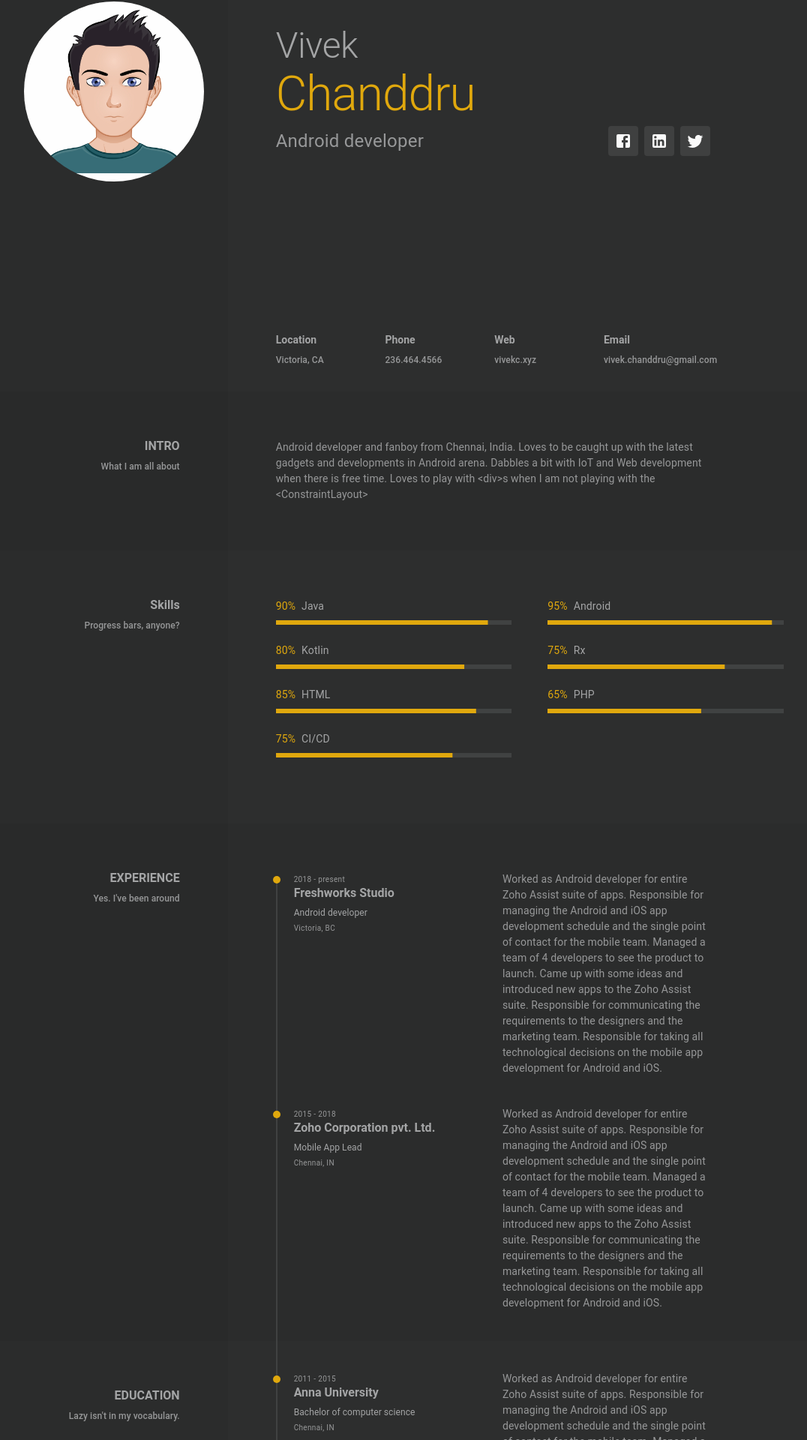
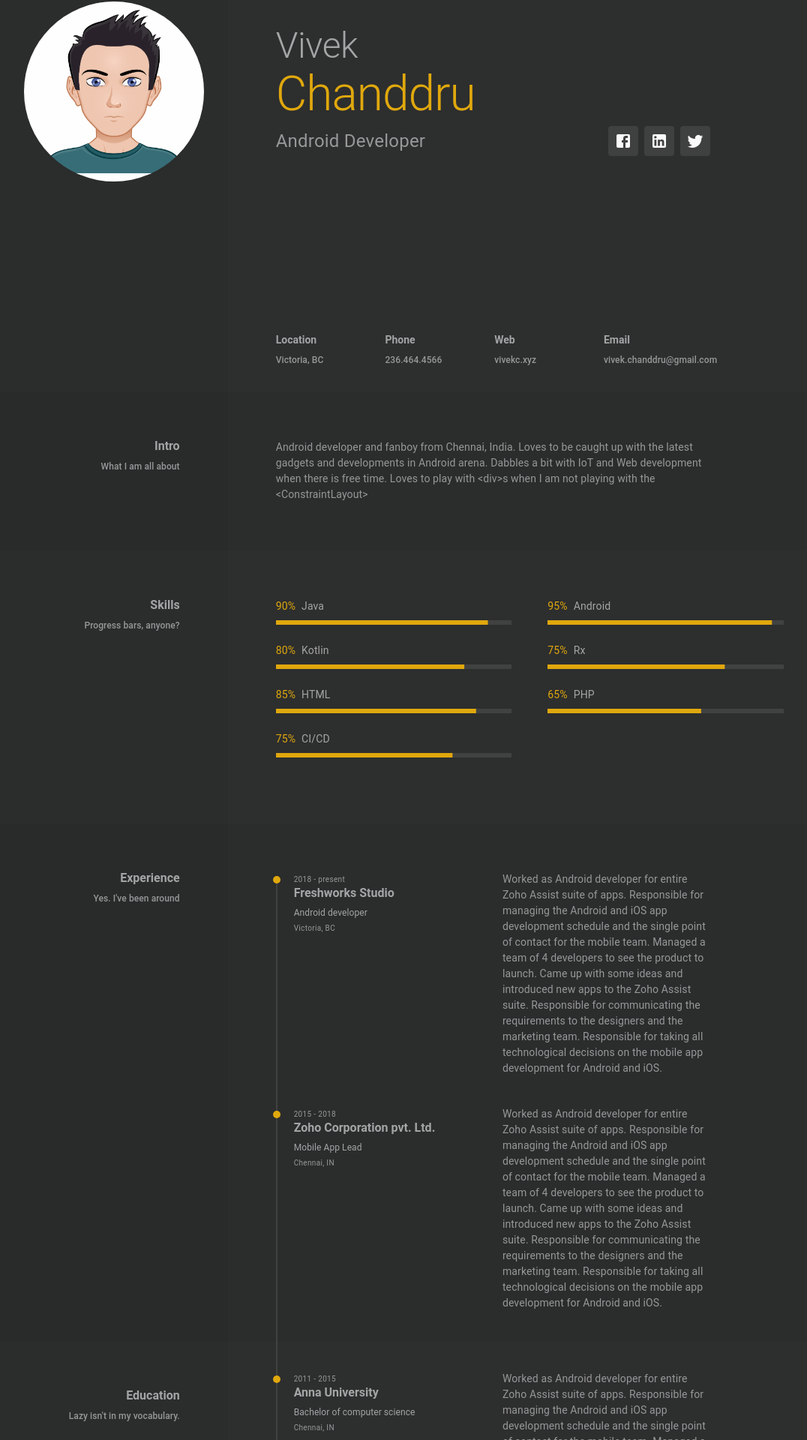
Before and after one commit to vivek1794/vivek-portfolio, a React (Create React App) app: page / in a window 1280 px wide. Shown: the part 278-2198 px from the top of the page at 75% size, without its empty margins (123-1199 px from the left). Built offline with nearby package versions, Linux system fonts and the light colour scheme.

Commit message:
source file added

```diff
--- a/src/components/awards/awards.js
+++ b/src/components/awards/awards.js
@@ -5,6 +5,7 @@ import {
   makeStyles
 } from '@material-ui/core';
 import Achievement from '../common/achievement';
+import { awardInfo } from '../../helpers/information';
 
 const useStyles = makeStyles(theme => ({
   introContainer: {
@@ -25,27 +26,13 @@ const useStyles = makeStyles(theme => ({
 
 const Awards = () => {
   const classes = useStyles();
-
-  const awards = [
-    {
-      title: 'Google certified Associate Android Developer',
-      content: ''
-    },
-    {
-      title: 'Business English Certification from University of Cambridge - Level B - 2013',
-      content: ''
-    },
-    {
-      title: 'IBM certified Rational Application Developer - 2013',
-      content: ''
-    },
-  ]
+  const { title, subtitle, awards } = awardInfo;
 
   return (
     <Grid container>
       <Grid item xs={12} lg={4} className={classes.introContainer}>
-        <Typography variant="h3" className={classes.align}>AWARDS</Typography>
-        <Typography variant="h6" className={classes.align}>Happy times!</Typography>
+        <Typography variant="h3" className={classes.align}>{title}</Typography>
+        <Typography variant="h6" className={classes.align}>{subtitle}</Typography>
       </Grid>
       <Grid item xs={12} lg={8} className={classes.contentContainer}>
         <Grid item container xs={12} lg={10}>
--- a/src/components/contact/contact.js
+++ b/src/components/contact/contact.js
@@ -8,6 +8,7 @@ import {
 
 import ContactInfo from '../info/contact-info';
 import SocialInfo from '../info/social-info';
+import { myInfo } from '../../helpers/information';
 
 const useStyles = makeStyles(theme => ({
   introContainer: {
@@ -50,6 +51,7 @@ const useStyles = makeStyles(theme => ({
 
 const Contact = () => {
   const classes = useStyles();
+  const { firstName, lastName } = myInfo;
 
   return (
     <Grid container>
@@ -66,10 +68,10 @@ const Contact = () => {
           <Grid item container className={classes.aboutMeContainer}>
             <Grid item>
               <Typography variant="h2" className={classes.name}>
-                Vivek
+                {firstName}
               </Typography>
               <Typography variant="h1" className={classes.name}>
-                Chanddru
+                {lastName}
               </Typography>
             </Grid>
             <Grid item className={classes.socialIconContainer}>
--- a/src/components/education.js/education.js
+++ b/src/components/education.js/education.js
@@ -5,6 +5,7 @@ import {
   makeStyles
 } from '@material-ui/core';
 import Timeline from '../common/timeline';
+import { educationInfo } from '../../helpers/information';
 
 const useStyles = makeStyles(theme => ({
   introContainer: {
@@ -25,32 +26,13 @@ const useStyles = makeStyles(theme => ({
 
 const Education = () => {
   const classes = useStyles();
-
-  const educations = [
-    {
-      title: 'Anna University',
-      subtitle: 'Bachelor of computer science',
-      caption: 'Chennai, IN',
-      duration: '2011 - 2015',
-      content: `Worked as Android developer for entire Zoho Assist suite of apps.
-                Responsible for managing the Android and iOS app development
-                schedule and the single point of contact for the mobile team.
-                Managed a team of 4 developers to see the product to launch.
-                Came up with some ideas and introduced new apps to the Zoho
-                Assist suite.
-                Responsible for communicating the requirements to the designers
-                and the marketing team.
-                Responsible for taking all technological decisions on the mobile
-                app development for Android and iOS.
-      `
-    },
-  ]
+  const { title, subtitle, educations } = educationInfo;
 
   return (
     <Grid container>
       <Grid item xs={12} lg={4} className={classes.introContainer}>
-        <Typography variant="h3" className={classes.align}>EDUCATION</Typography>
-        <Typography variant="h6" className={classes.align}>Lazy isn't in my vocabulary.</Typography>
+        <Typography variant="h3" className={classes.align}>{title}</Typography>
+        <Typography variant="h6" className={classes.align}>{subtitle}</Typography>
       </Grid>
       <Grid item xs={12} lg={8} className={classes.contentContainer}>
         <Grid item container xs={12} lg={10}>
--- a/src/components/experience/experience.js
+++ b/src/components/experience/experience.js
@@ -5,6 +5,7 @@ import {
   makeStyles
 } from '@material-ui/core';
 import Timeline from '../common/timeline';
+import { experienceInfo } from '../../helpers/information';
 
 const useStyles = makeStyles(theme => ({
   introContainer: {
@@ -28,49 +29,13 @@ const useStyles = makeStyles(theme => ({
 
 const Experience = () => {
   const classes = useStyles();
-
-  const experiences = [
-    {
-      title: 'Freshworks Studio',
-      subtitle: 'Android developer',
-      caption: 'Victoria, BC',
-      duration: '2018 - present',
-      content: `Worked as Android developer for entire Zoho Assist suite of apps.
-                Responsible for managing the Android and iOS app development
-                schedule and the single point of contact for the mobile team.
-                Managed a team of 4 developers to see the product to launch.
-                Came up with some ideas and introduced new apps to the Zoho
-                Assist suite.
-                Responsible for communicating the requirements to the designers
-                and the marketing team.
-                Responsible for taking all technological decisions on the mobile
-                app development for Android and iOS.
-      `
-    },
-    {
-      title: 'Zoho Corporation pvt. Ltd.',
-      subtitle: 'Mobile App Lead',
-      caption: 'Chennai, IN',
-      duration: '2015 - 2018',
-      content: `Worked as Android developer for entire Zoho Assist suite of apps.
-                Responsible for managing the Android and iOS app development
-                schedule and the single point of contact for the mobile team.
-                Managed a team of 4 developers to see the product to launch.
-                Came up with some ideas and introduced new apps to the Zoho
-                Assist suite.
-                Responsible for communicating the requirements to the designers
-                and the marketing team.
-                Responsible for taking all technological decisions on the mobile
-                app development for Android and iOS.
-      `
-    },
-  ]
+  const { title, subtitle, experiences } = experienceInfo;
 
   return (
     <Grid container>
       <Grid item xs={12} lg={4} className={classes.introContainer}>
-        <Typography variant="h3" className={classes.align}>EXPERIENCE</Typography>
-        <Typography variant="h6" className={classes.align}>Yes. I've been around</Typography>
+        <Typography variant="h3" className={classes.align}>{title}</Typography>
+        <Typography variant="h6" className={classes.align}>{subtitle}</Typography>
       </Grid>
       <Grid item xs={12} lg={8} className={classes.contentContainer}>
         <Grid item container xs={12} lg={10}>
--- a/src/components/info/about-me.js
+++ b/src/components/info/about-me.js
@@ -4,6 +4,7 @@ import {
   Typography,
   makeStyles
 } from '@material-ui/core';
+import { aboutMeInfo } from '../../helpers/information';
 
 const useStyles = makeStyles(theme => ({
   introContainer: {
@@ -23,20 +24,18 @@ const useStyles = makeStyles(theme => ({
 
 const AboutMe = () => {
   const classes = useStyles();
+  const { title, subtitle, content } = aboutMeInfo;
 
   return (
     <Grid container>
       <Grid item xs={12} lg={4} className={classes.introContainer}>
-        <Typography variant="h3" className={classes.align}>INTRO</Typography>
-        <Typography variant="h6" className={classes.align}>What I am all about</Typography>
+        <Typography variant="h3" className={classes.align}>{title}</Typography>
+        <Typography variant="h6" className={classes.align}>{subtitle}</Typography>
       </Grid>
       <Grid item xs={12} lg={8} className={classes.contentContainer}>
         <Grid item container xs={12} lg={10}>
           <Typography variant="body1">
-            {"Android developer and fanboy from Chennai, India. Loves to be caught \
-              up with the latest gadgets and developments in Android arena. Dabbles\
-              a bit with IoT and Web development when there is free time. Loves to \
-              play with <div>s when I am not playing with the <ConstraintLayout>"}
+            {content}
           </Typography>
         </Grid>
       </Grid>
--- a/src/components/info/contact-info.js
+++ b/src/components/info/contact-info.js
@@ -1,5 +1,6 @@
 import React, { Fragment } from 'react';
 import { Grid, makeStyles, Typography } from '@material-ui/core';
+import { contactInfo } from '../../helpers/information';
 
 const useStyles = makeStyles(theme => ({
   align: {
@@ -20,36 +21,36 @@ const useStyles = makeStyles(theme => ({
 
 const ContactInfo = () => {
   const classes = useStyles();
+  const { location, phone, website, email } = contactInfo;
 
-  const contactLink = 'tel:+12364644566';
-  const websiteLink = 'https://vivekc.xyz';
-  const emailLink = 'mailto:vivek.chanddru@gmail.com';
+  const contactLink = `tel:${phone.value}`;
+  const emailLink = `mailto:${email}`;
 
   return (
     <Fragment>
       <Grid item container xs={12} lg={6}>
         <Grid item xs={12} sm={6} className={classes.contact}>
-          <Typography variant="h5" className={classes.align}>Location</Typography>
-          <Typography variant="h6" className={classes.align}>Victoria, CA</Typography>
+          <Typography variant="h5" className={classes.align}>{location.title}</Typography>
+          <Typography variant="h6" className={classes.align}>{location.value}</Typography>
         </Grid>
         <Grid item xs={12} sm={6} className={classes.contact}>
-          <Typography variant="h5" className={classes.align}>Phone</Typography>
+          <Typography variant="h5" className={classes.align}>{phone.title}</Typography>
           <a href={contactLink} target="_blank" rel="noopener noreferrer" className={classes.link}>
-            <Typography variant="h6" className={classes.align}>236.464.4566</Typography>
+            <Typography variant="h6" className={classes.align}>{phone.displayName}</Typography>
           </a>
         </Grid>
       </Grid>
       <Grid item container xs={12} lg={6}>
         <Grid item xs={12} sm={6} className={classes.contact}>
-          <Typography variant="h5" className={classes.align}>Web</Typography>
-          <a href={websiteLink} target="_blank" rel="noopener noreferrer" className={classes.link}>
-            <Typography variant="h6" className={classes.align}>vivekc.xyz</Typography>
+          <Typography variant="h5" className={classes.align}>{website.title}</Typography>
+          <a href={website.value} target="_blank" rel="noopener noreferrer" className={classes.link}>
+            <Typography variant="h6" className={classes.align}>{website.displayName}</Typography>
           </a>
         </Grid>
         <Grid item xs={12} sm={6} className={classes.contact}>
-          <Typography variant="h5" className={classes.align}>Email</Typography>
+          <Typography variant="h5" className={classes.align}>{email.title}</Typography>
           <a href={emailLink} className={classes.link}>
-            <Typography variant="h6" className={classes.align}>vivek.chanddru@gmail.com</Typography>
+            <Typography variant="h6" className={classes.align}>{email.value}</Typography>
           </a>
         </Grid>
       </Grid>
--- a/src/components/info/homepage.js
+++ b/src/components/info/homepage.js
@@ -8,6 +8,7 @@ import {
 import AvatarLogo from '../../assets/avatar.jpg';
 import SocialInfo from './social-info';
 import ContactInfo from './contact-info';
+import { myInfo } from '../../helpers/information';
 
 const useStyles = makeStyles(theme => ({
   container: {
@@ -76,6 +77,7 @@ const useStyles = makeStyles(theme => ({
 
 const HomePage = () => {
   const classes = useStyles();
+  const { firstName, lastName, role } = myInfo;
 
   return (
     <Grid item container className={classes.container}>
@@ -89,15 +91,15 @@ const HomePage = () => {
 
         <Grid item container xs={12} lg={10} className={classes.contentContainer}>
           <Typography variant="h2" className={classes.name}>
-            Vivek
+            {firstName}
           </Typography>
           <Typography variant="h1" className={classes.name}>
-            Chanddru
+            {lastName}
           </Typography>
           <Grid item container justify="space-between" alignItems="center">
             <Grid item className={classes.aboutMeContainer}>
               <Typography variant="subtitle1" className={classes.aboutMe}>
-                Android developer
+                {role}
               </Typography>
             </Grid>
             <Grid item className={classes.socialIconContainer}>
--- a/src/components/skills/skills.js
+++ b/src/components/skills/skills.js
@@ -5,6 +5,7 @@ import {
   makeStyles
 } from '@material-ui/core';
 import ProgressBar from '../common/progress-bar';
+import { skillInfo } from '../../helpers/information';
 
 const useStyles = makeStyles(theme => ({
   introContainer: {
@@ -27,37 +28,22 @@ const useStyles = makeStyles(theme => ({
 
 const Skills = () => {
   const classes = useStyles();
+  const { title, subtitle, skills } = skillInfo;
 
   return (
     <Grid container>
 
       <Grid item xs={12} lg={4} className={classes.introContainer}>
-        <Typography variant="h3" className={classes.align}>Skills</Typography>
-        <Typography variant="h6" className={classes.align}>Progress bars, anyone?</Typography>
+        <Typography variant="h3" className={classes.align}>{title}</Typography>
+        <Typography variant="h6" className={classes.align}>{subtitle}</Typography>
       </Grid>
 
       <Grid item container xs={12} lg={8} className={classes.contentContainer}>
-        <Grid item xs={12} sm={6} className={classes.skillContainer}>
-          <ProgressBar name="Java" value={90} />
-        </Grid>
-        <Grid item xs={12} sm={6} className={classes.skillContainer}>
-          <ProgressBar name="Android" value={95} />
-        </Grid>
-        <Grid item xs={12} sm={6} className={classes.skillContainer}>
-          <ProgressBar name="Kotlin" value={80} />
-        </Grid>
-        <Grid item xs={12} sm={6} className={classes.skillContainer}>
-          <ProgressBar name="Rx" value={75} />
-        </Grid>
-        <Grid item xs={12} sm={6} className={classes.skillContainer}>
-          <ProgressBar name="HTML" value={85} />
-        </Grid>
-        <Grid item xs={12} sm={6} className={classes.skillContainer}>
-          <ProgressBar name="PHP" value={65} />
-        </Grid>
-        <Grid item xs={12} sm={6} className={classes.skillContainer}>
-          <ProgressBar name="CI/CD" value={75} />
-        </Grid>
+        {skills.map(skill => (
+          <Grid item xs={12} sm={6} className={classes.skillContainer}>
+            <ProgressBar name={skill.title} value={skill.value} />
+          </Grid>
+        ))}
       </Grid>
 
     </Grid>
--- /dev/null
+++ b/src/helpers/information.js
@@ -0,0 +1,164 @@
+export const myInfo = {
+  firstName: 'Vivek',
+  lastName: 'Chanddru',
+  role: 'Android Developer'
+};
+
+export const contactInfo = {
+  section: {
+    title: 'Contact',
+    subtitle: 'Call me, maybe'
+  },
+  location: {
+    title: 'Location',
+    value: 'Victoria, BC'
+  },
+  phone: {
+    title: 'Phone',
+    value: '+12364644566',
+    displayName: '236.464.4566'
+  },
+  website: {
+    title: 'Web',
+    value: 'https://vivekc.xyz',
+    displayName: 'vivekc.xyz'
+  },
+  email: {
+    title: 'Email',
+    value: 'vivek.chanddru@gmail.com'
+  }
+};
+
+export const socialLinksInfo = {
+  facebook: 'https://fb.com/vivek1794',
+  linkedIn: 'https://www.linkedin.com/in/vivek1794/',
+  twitter: 'https://twitter.com/Vivek_chanddru'
+};
+
+export const aboutMeInfo = {
+  title: 'Intro',
+  subtitle: 'What I am all about',
+  content: `Android developer and fanboy from Chennai, India. Loves to be caught \
+            up with the latest gadgets and developments in Android arena. Dabbles\
+            a bit with IoT and Web development when there is free time. Loves to \
+            play with <div>s when I am not playing with the <ConstraintLayout>`
+};
+
+export const skillInfo = {
+  title: 'Skills',
+  subtitle: 'Progress bars, anyone?',
+  skills: [
+    {
+      title: 'Java',
+      value: 90
+    },
+    {
+      title: 'Android',
+      value: 95
+    },
+    {
+      title: 'Kotlin',
+      value: 80
+    },
+    {
+      title: 'Rx',
+      value: 75
+    },
+    {
+      title: 'HTML',
+      value: 85
+    },
+    {
+      title: 'PHP',
+      value: 65
+    },
+    {
+      title: 'CI/CD',
+      value: 75
+    },
+  ]
+};
+
+export const experienceInfo = {
+  title: 'Experience',
+  subtitle: 'Yes. I\'ve been around',
+  experiences: [
+    {
+      title: 'Freshworks Studio',
+      subtitle: 'Android developer',
+      caption: 'Victoria, BC',
+      duration: '2018 - present',
+      content: `Worked as Android developer for entire Zoho Assist suite of apps.
+                Responsible for managing the Android and iOS app development
+                schedule and the single point of contact for the mobile team.
+                Managed a team of 4 developers to see the product to launch.
+                Came up with some ideas and introduced new apps to the Zoho
+                Assist suite.
+                Responsible for communicating the requirements to the designers
+                and the marketing team.
+                Responsible for taking all technological decisions on the mobile
+                app development for Android and iOS.
+      `
+    },
+    {
+      title: 'Zoho Corporation pvt. Ltd.',
+      subtitle: 'Mobile App Lead',
+      caption: 'Chennai, IN',
+      duration: '2015 - 2018',
+      content: `Worked as Android developer for entire Zoho Assist suite of apps.
+                Responsible for managing the Android and iOS app development
+                schedule and the single point of contact for the mobile team.
+                Managed a team of 4 developers to see the product to launch.
+                Came up with some ideas and introduced new apps to the Zoho
+                Assist suite.
+                Responsible for communicating the requirements to the designers
+                and the marketing team.
+                Responsible for taking all technological decisions on the mobile
+                app development for Android and iOS.
+      `
+    },
+  ]
+};
+
+export const educationInfo = {
+  title: 'Education',
+  subtitle: 'Lazy isn\'t in my vocabulary.',
+  educations: [
+    {
+      title: 'Anna University',
+      subtitle: 'Bachelor of computer science',
+      caption: 'Chennai, IN',
+      duration: '2011 - 2015',
+      content: `Worked as Android developer for entire Zoho Assist suite of apps.
+                Responsible for managing the Android and iOS app development
+                schedule and the single point of contact for the mobile team.
+                Managed a team of 4 developers to see the product to launch.
+                Came up with some ideas and introduced new apps to the Zoho
+                Assist suite.
+                Responsible for communicating the requirements to the designers
+                and the marketing team.
+                Responsible for taking all technological decisions on the mobile
+                app development for Android and iOS.
+      `
+    },
+  ]
+};
+
+export const awardInfo = {
+  title: 'Awards',
+  subtitle: 'Happy times!',
+  awards: [
+    {
+      title: 'Google certified Associate Android Developer',
+      content: ''
+    },
+    {
+      title: 'Business English Certification from University of Cambridge - Level B - 2013',
+      content: ''
+    },
+    {
+      title: 'IBM certified Rational Application Developer - 2013',
+      content: ''
+    },
+  ]
+};
```
Also changed, not shown: src/components/info/social-info.js (+5 -7 lines).
